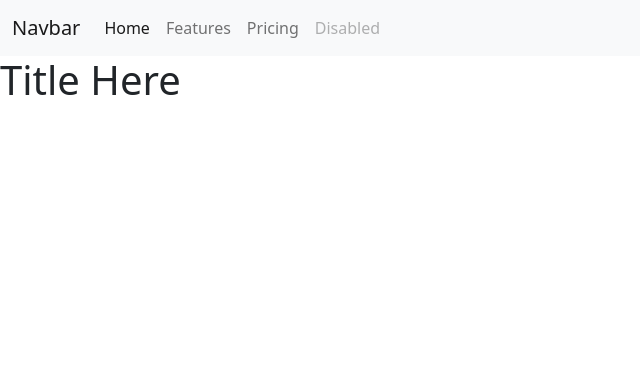
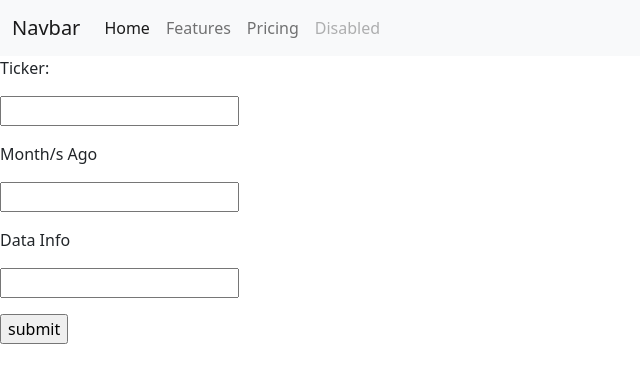
Before and after one commit to cerdamario13/market_analysis, a Flask app: page /home in a window 1280 px wide. Shown: the top 383 px of the page, without its empty margins (0-640 px from the left). Run offline with Flask 2, Linux system fonts and the light colour scheme; some libraries are stand-ins or nearby versions.

Commit message:
more front end

```diff
--- a/src/app.py
+++ b/src/app.py
@@ -1,26 +1,37 @@
-from flask import Flask, render_template, request, jsonify
+from flask import Flask, redirect, render_template, request, jsonify, url_for
 import func
+import plotly
+import plotly.express as px
+import json
 
 app = Flask(__name__)
 
-@app.route("/home", methods=['GET'])
+@app.route("/", methods=['POST', 'GET'])
+@app.route("/home", methods=['POST', 'GET'])
 def hello_world():
-    return render_template('home.html')
 
-@app.route("/time2_ago", methods=['POST'])
-def time2_ago():
+    if request.method == 'POST':
 
-    # Loading initial data
-    ticker = request.args.get('ticker')
-    data = func.ticker_data_all(ticker)
+        # Loading initial data
+        ticker = request.form['ticker']
+        time_frame = request.form['time']
+        data_info = request.form['data_info']
+        data = func.ticker_data_all(ticker)
+        # Getting data from x time ago
+        results = func.x_month_ago(data, int(time_frame), data_info)
+        # return jsonify(results.tolist())
 
-    time_frame = request.args.get('time')
-    data_info = request.args.get('data_info')
+        fig = px.bar(results)
+        graphJSON = json.dumps(fig, cls=plotly.utils.PlotlyJSONEncoder)
 
-    # Getting data from x time ago
-    results = func.x_month_ago(data, int(time_frame), data_info)
 
-    return jsonify(results.tolist())
+        return render_template('base.html', graphJSON=graphJSON)
+    else:
+        return render_template('base.html')
+
+@app.route("/new")
+def test_new():
+    return render_template('new.html')
 
 if __name__ == '__main__':
-    app.run(debug=False, port=8000, host='0.0.0.0')
+    app.run(debug=False, host='0.0.0.0')
--- /dev/null
+++ b/src/templates/base.html
@@ -0,0 +1,21 @@
+{% extends "home.html" %}
+{% block title %}Index{% endblock %}
+
+{% block content %}
+<form action="#" method="post">
+    <p>Ticker:</p>
+    <p><input type="text" name="ticker"></p>
+    <p>Month/s Ago</p>
+    <p><input type="text" name="time"></p>
+    <p>Data Info</p>
+    <p><input type="text" name="data_info"></p>
+    <p><input type="submit" value="submit"></p>
+</form>
+
+<script src='https://cdn.plot.ly/plotly-latest.min.js'></script>
+<script type='text/javascript'>
+  var graphs = {{graphJSON | safe}};
+  Plotly.plot('chart',graphs,{});
+</script>
+
+{% endblock %}
--- a/src/templates/home.html
+++ b/src/templates/home.html
@@ -1,4 +1,4 @@
-<!DOCTYPE html>
+<!doctype html>
 <html lang="en">
 <head>
     <!-- CSS only -->
@@ -6,7 +6,7 @@
     <meta charset="UTF-8">
     <meta http-equiv="X-UA-Compatible" content="IE=edge">
     <meta name="viewport" content="width=device-width, initial-scale=1.0">
-    <title>{% block title%}{% endblock %}</title>
+    <title>{% block title %}{% endblock %}</title>
 </head>
 <body>
     <nav class="navbar navbar-expand-lg bg-light">
@@ -33,9 +33,8 @@
           </div>
         </div>
       </nav>
-    <h1>Title Here</h1>
-    {% block contnent %}
-    {% endblock %}
+    {% block content %}
+    {%  endblock %}
     <!-- JavaScript Bundle with Popper -->
     <script src="https://cdn.jsdelivr.net/npm/bootstrap@5.2.0-beta1/dist/js/bootstrap.bundle.min.js" integrity="sha384-pprn3073KE6tl6bjs2QrFaJGz5/SUsLqktiwsUTF55Jfv3qYSDhgCecCxMW52nD2" crossorigin="anonymous"></script>
 </body>
--- a/src/templates/index.html
+++ /dev/null
@@ -1,5 +0,0 @@
-{% EXTENDS "HOME.html" %}
-{% block  title %}Home Page{% endblock %}
-{% block content %}
-<h1>Test</h1>
-{% endblock %}
```
Also changed, not shown: src/templates/new.html (added).
